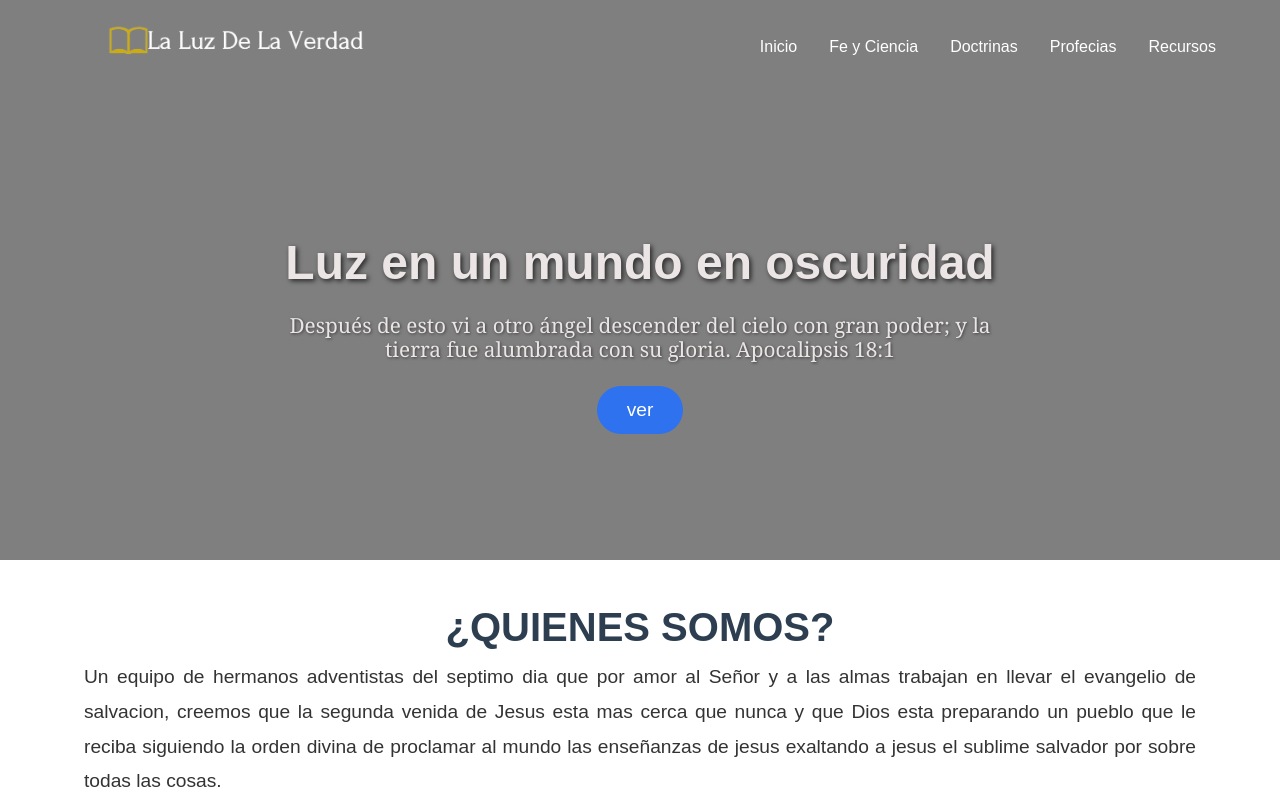
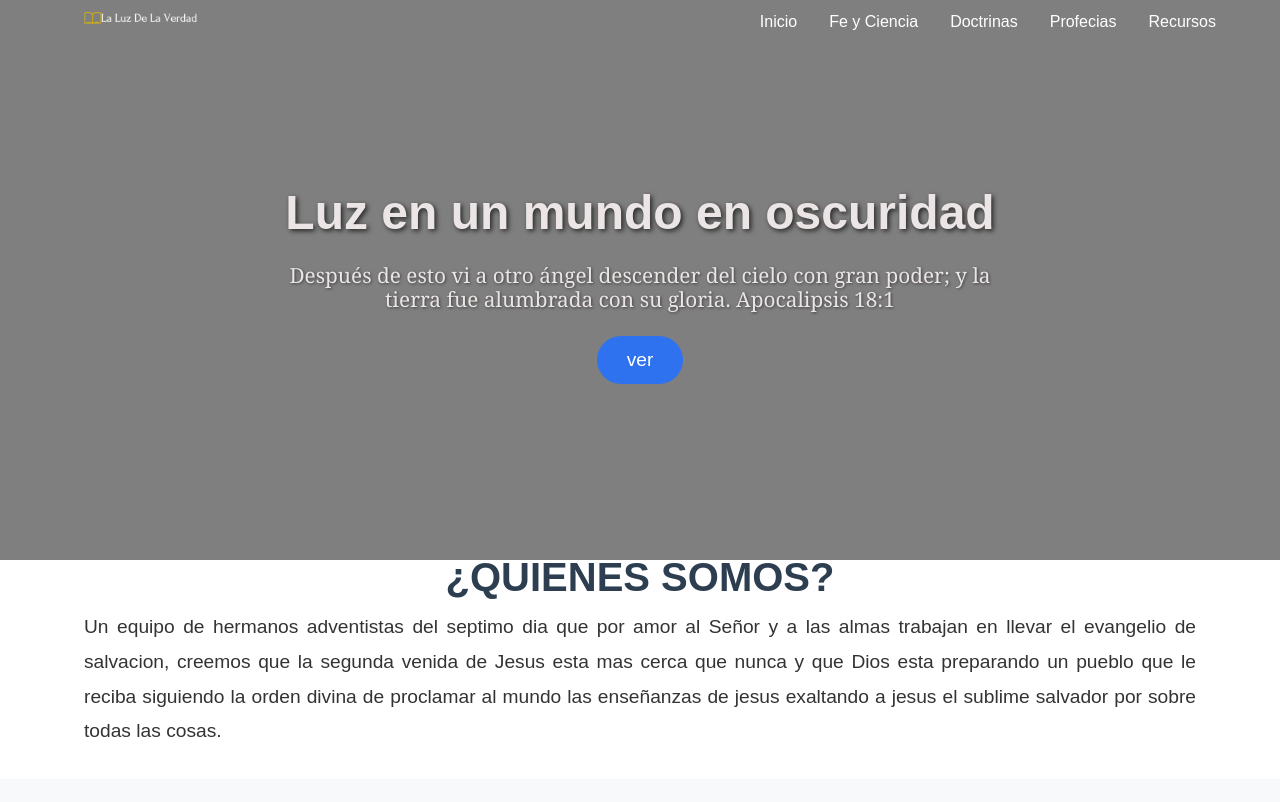
Before and after one commit to rudyjeri/la-luz-de-la-verdad-2-, a plain HTML site: page index.html in a window 1280 px wide. Shown: the top 802 px of the page. Drawn offline with Linux system fonts and the light colour scheme.

Commit message:
Update estilos.css

```diff
--- a/css/estilos.css
+++ b/css/estilos.css
@@ -686,7 +686,7 @@ body {
 }
 
 .nav__logo-img {
-    height: 90px; /* Ajusta el tamaño de la imagen */
+    height: 40px; /* Ajusta el tamaño de la imagen */
     margin-right: 15px; /* Espacio entre la imagen y el título */
 }
 
```
